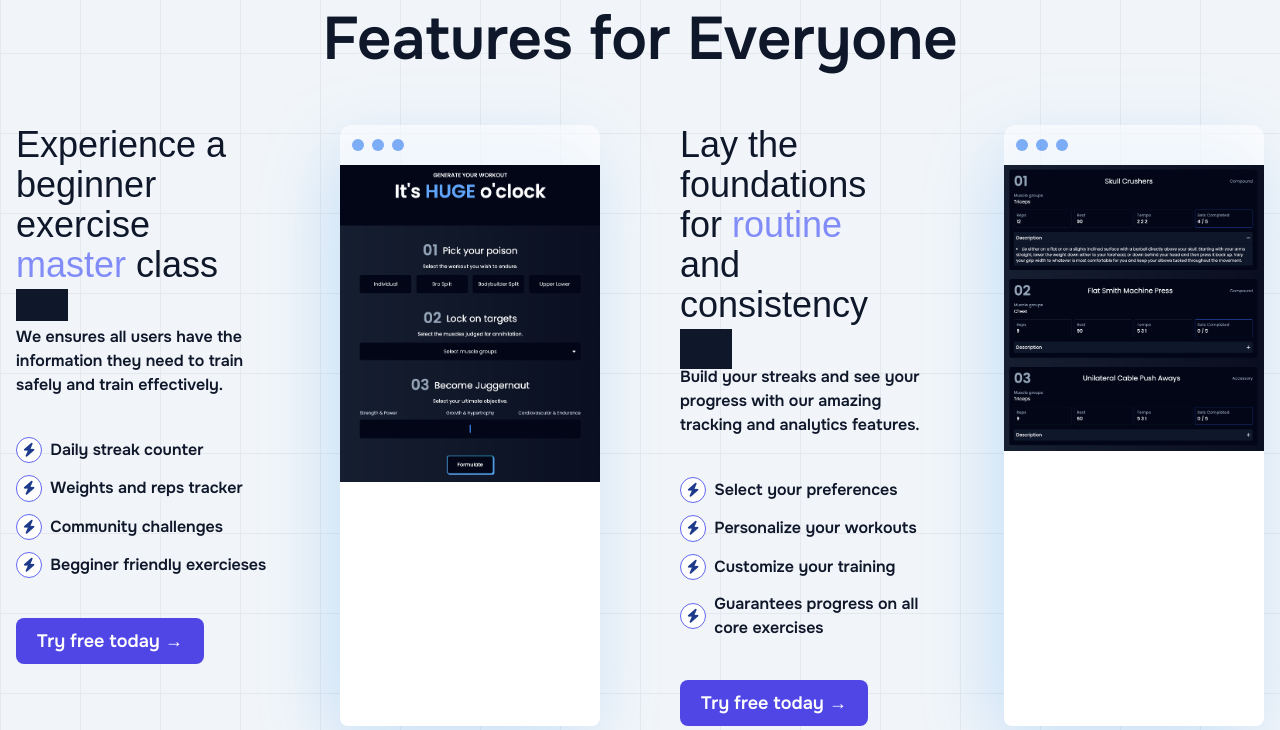
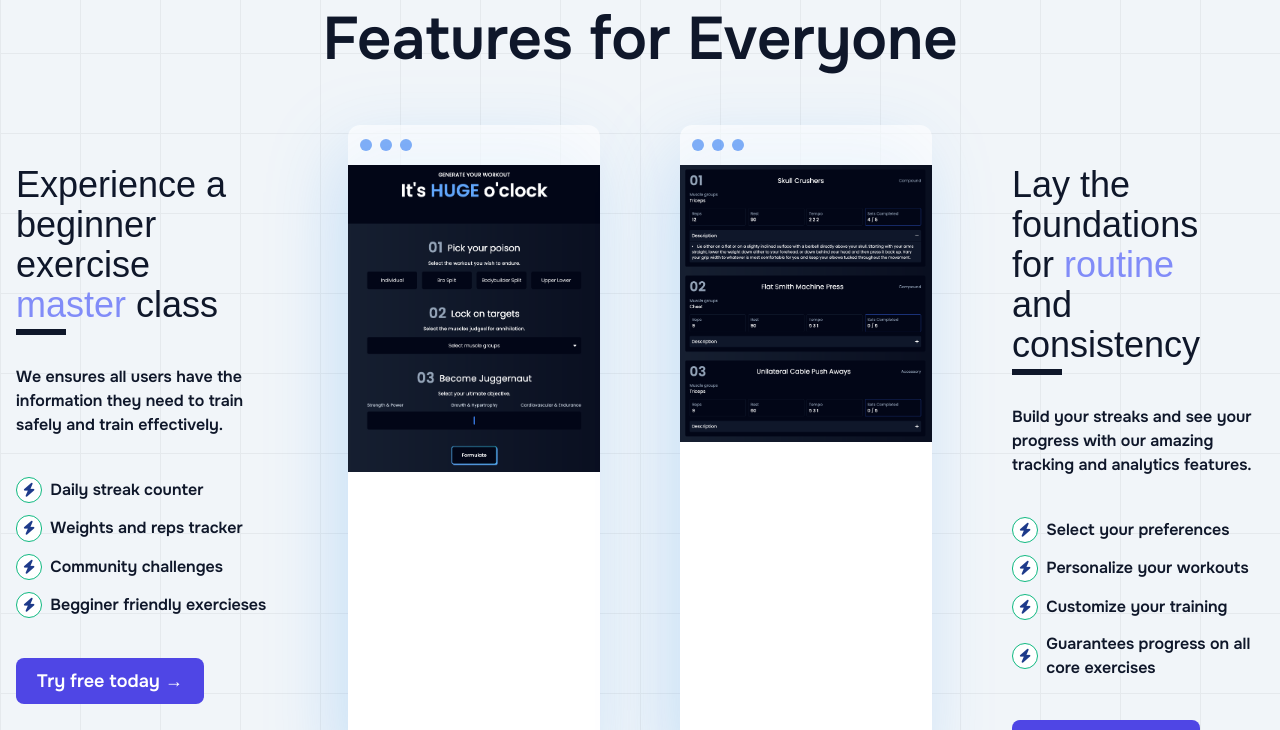
Before and after one commit to dipanshurdev/gymmers, a SvelteKit app: page / in a window 1280 px wide. Shown: the part 827-1557 px from the top of the page. Built offline with nearby package versions, Linux system fonts and the light colour scheme; a web font is replaced by a local one.

Commit message:
done product features

```diff
--- a/src/components/ProductCard.svelte
+++ b/src/components/ProductCard.svelte
@@ -4,11 +4,15 @@
   export let index;
 </script>
 
-<div class="grid grid-cols-1 md:grid-cols-2 gap-14 md:gap-16">
-  <div class="flex flex-col gap-8 md:gap-10">
+<div
+  class="grid grid-cols-1 md:grid-cols-2 gap-14 md:gap-14 lg:gap-20 relative text-base"
+>
+  <div
+    class={"flex flex-col gap-8 md:gap-10 pt-8 sm:pt-10 " +
+      (index % 2 === 1 ? " md:order-2" : " ")}
+  >
     <h4
-      class="text-2xl sm:text-3xl md:text-4xl max-w-[1000px] w-full font-medium relative pr-10 after:absolute after:top-full after:left-0 after:w-1/5 after:h-1/5 after:mt-1
- after:bg-slate-900"
+      class="text-2xl sm:text-3xl md:text-4xl max-w-[1000px] w-full font-medium relative pr-10 after:absolute after:top-full after:left-0 after:w-1/5 after:h-1.5 after:mt-1 after:bg-slate-900"
     >
       <slot />
     </h4>
@@ -17,7 +21,7 @@
       {#each feat.featureList as list}
         <div class="flex gap-2 items-center">
           <div
-            class="grid place-items-center px-1.5 text-xs sm:text-sm aspect-square rounded-full border-[1.5px] bg-white border-solid border-indigo-500"
+            class="grid place-items-center px-1.5 text-xs sm:text-sm aspect-square rounded-full border-[1.5px] bg-white border-solid border-emerald-500"
           >
             <i class=" fa-solid fa-bolt text-blue-900"></i>
           </div>
```
